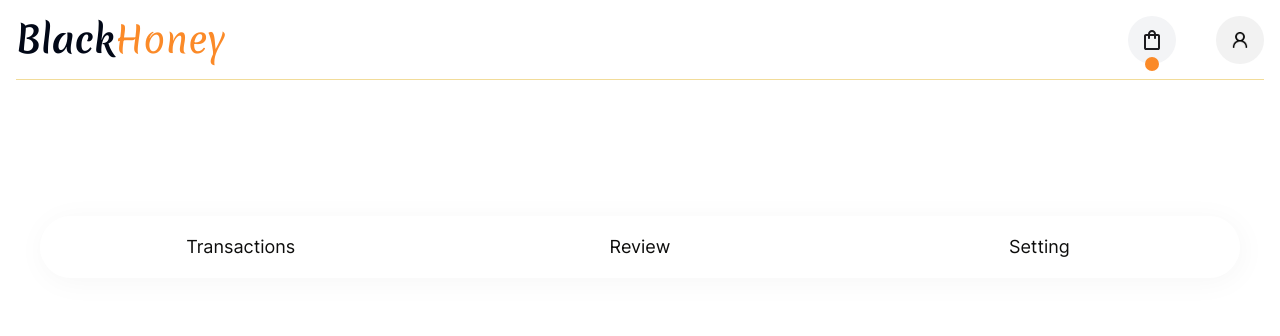
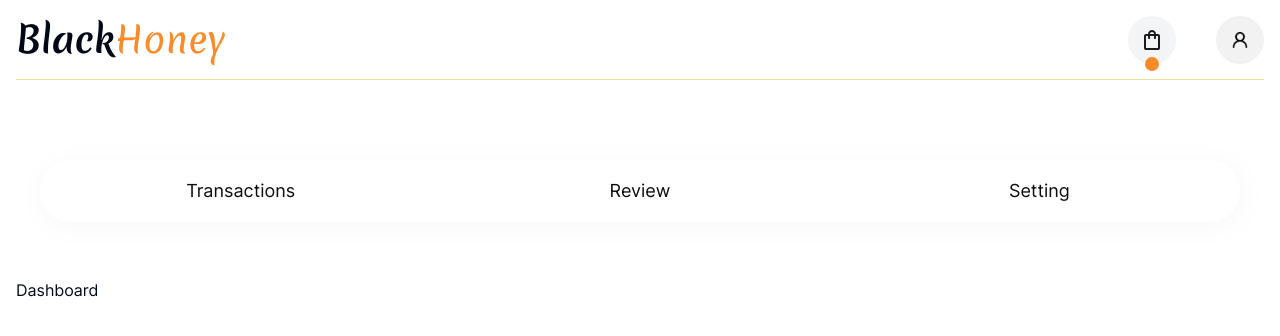
Before and after one commit to ngrwisnu/black-honey-website, a Next.js app: page /dashboard in a window 1280 px wide. Shown: the top 336 px of the page. Built offline with nearby package versions, Linux system fonts and the light colour scheme.

Commit message:
feat(dashboard): set the side-menu component to hide or to show when the hamburger-menu button or the links are clicked

```diff
--- /dev/null
+++ b/app/(dashboard)/dashboard/[subPage]/page.tsx
@@ -0,0 +1,7 @@
+import React from "react";
+
+const SubPage = ({ params }: { params: { subPage: string } }) => {
+  return <h1>SubPage: {params.subPage}</h1>;
+};
+
+export default SubPage;
--- a/app/(dashboard)/dashboard/page.tsx
+++ b/app/(dashboard)/dashboard/page.tsx
@@ -1,17 +1,9 @@
-import SideNav from "@/components/ui/dashboard/side-nav";
-import { AlignJustify } from "lucide-react";
 import React from "react";
 
 const Dashboard = () => {
   return (
     <>
-      <div
-        className="p-4 absolute top-20 left-0 flex sm:hidden"
-        aria-label="Open sidebar"
-      >
-        <AlignJustify />
-      </div>
-      <SideNav />
+      <h1>Dashboard</h1>
     </>
   );
 };
--- a/app/(dashboard)/layout.tsx
+++ b/app/(dashboard)/layout.tsx
@@ -1,5 +1,6 @@
 import Header from "@/components/header";
 import Container from "@/components/ui/container";
+import SideNav from "@/components/ui/dashboard/side-nav";
 import React from "react";
 
 interface DashboardLayoutProps {
@@ -10,6 +11,7 @@ const DashboardLayout: React.FC<DashboardLayoutProps> = ({ children }) => {
   return (
     <>
       <Header />
+      <SideNav />
       <Container className="mt-14">{children}</Container>
     </>
   );
--- a/components/ui/dashboard/side-nav.tsx
+++ b/components/ui/dashboard/side-nav.tsx
@@ -1,8 +1,13 @@
+"use client";
+
 import { AlignJustify } from "lucide-react";
 import Link from "next/link";
-import React from "react";
+import React, { useState } from "react";
+import { clsx as cx } from "clsx";
 
 const SideNav = () => {
+  const [isOpen, setIsOpen] = useState<boolean>(false);
+
   const navList = [
     { link: "/dashboard", name: "Transactions" },
     { link: "/dashboard/review", name: "Review" },
@@ -10,22 +15,34 @@ const SideNav = () => {
   ];
 
   return (
-    <div className="w-4/5 sm:w-full flex flex-col sm:flex-row justify-start sm:justify-center  items-center absolute sm:relative left-0 top-20 bottom-0 shadow-xl sm:shadow-none bg-white sm:bg-none">
-      <div className="w-full flex sm:hidden p-4" aria-label="Close sidebar">
+    <>
+      <div
+        className="w-full flex sm:hidden p-4 absolute top-20 left-0 z-10"
+        aria-label="Hamburger menu"
+        onClick={() => setIsOpen(!isOpen)}
+      >
         <AlignJustify />
       </div>
+      <div
+        className={cx(
+          isOpen ? "-left-0" : "-left-full",
+          "w-4/5 sm:w-full flex flex-col sm:flex-row justify-start sm:justify-center items-center absolute sm:relative top-20 sm:left-0 sm:top-0 sm:mt-20 bottom-0 shadow-xl sm:shadow-none bg-white sm:bg-transparent transition-all duration-300"
+        )}
+      >
         <nav className="flex flex-col sm:flex-row justify-center sm:justify-normal items-start sm:rounded-full sm:border-[1px] sm:border-white sm:shadow-section w-full flex-1 sm:flex-initial sm:h-auto sm:w-[1200px]">
           {navList.map((item: { link: string; name: string }) => (
             <Link
               href={item.link}
               key={item.name}
               className="w-full flex px-8 py-4 justify-center items-center sm:flex-1 text-lg font-normal text-body-primary"
+              onClick={() => setIsOpen(false)}
             >
               {item.name}
             </Link>
           ))}
         </nav>
       </div>
+    </>
   );
 };
 
```
Lines whose indentation alone changed are shown as unchanged.
